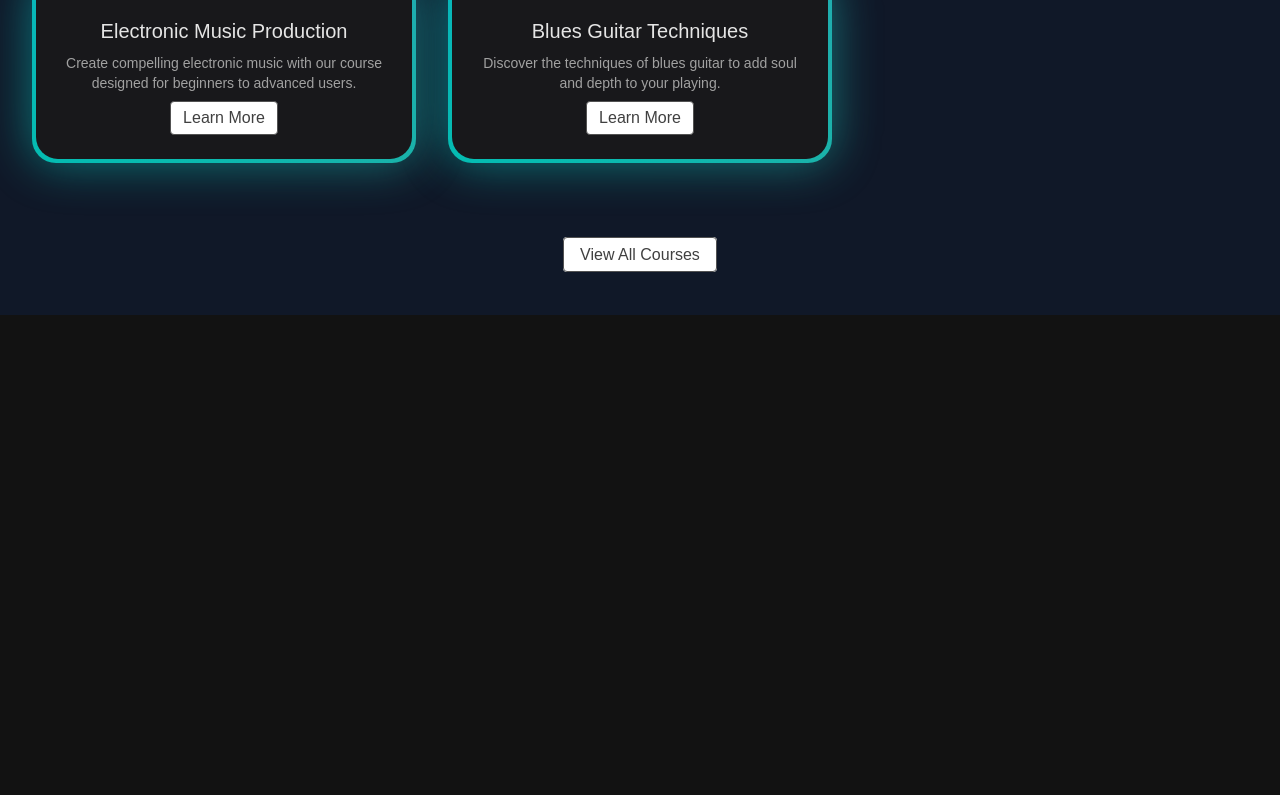
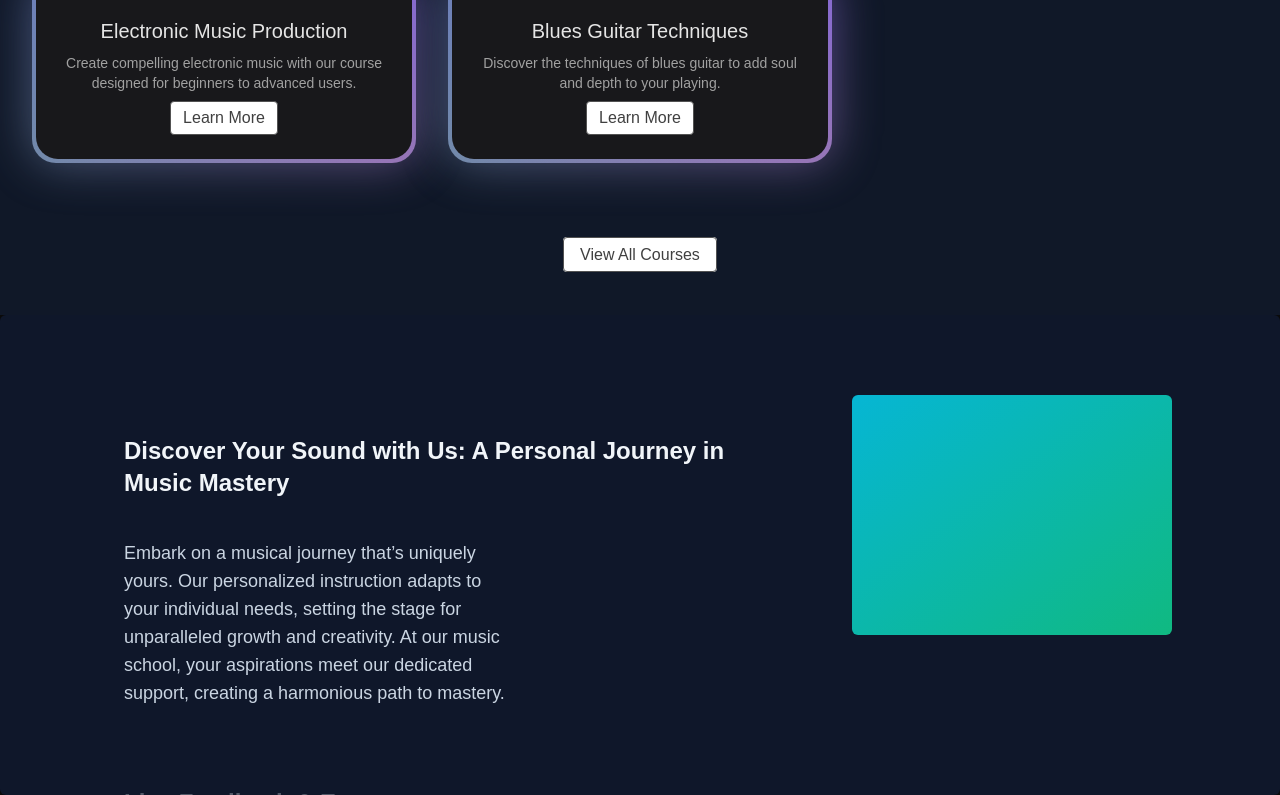
Before and after one commit to rishipatel83/musicnextjs, a Next.js app: page / in a window 1280 px wide. Shown: the part 1061-1856 px from the top of the page. Before the commit the page ends 1376 px from the top, so only its background shows below. Built offline with nearby package versions, Linux system fonts and the light colour scheme.

Commit message:
Add WhyChooseUs component and StickyScroll for enhanced user engagement

```diff
--- a/src/app/page.tsx
+++ b/src/app/page.tsx
@@ -1,11 +1,13 @@
 import FeaturedCourses from "@/components/FeaturedCourses";
 import HeroSection from "@/components/HeroSection";
+import WhyChooseUs from "@/components/WhyChooseUs";
 
 export default function Home() {
   return (
     <main className="min-h-screen bg-black/96 antialiased bg-grid-white/[0.02] ">
       <HeroSection/>
       <FeaturedCourses/>
+      <WhyChooseUs/>
     </main>
   );
 }
--- /dev/null
+++ b/src/components/WhyChooseUs.tsx
@@ -0,0 +1,40 @@
+"use client";
+import React from "react";
+import { StickyScroll } from "./ui/sticky-scroll-reveal";
+import { ST } from "next/dist/shared/lib/utils";
+
+const musicSchoolContent = [
+    {
+    title: 'Discover Your Sound with Us: A Personal Journey in Music Mastery',
+    description:
+        'Embark on a musical journey that’s uniquely yours. Our personalized instruction adapts to your individual needs, setting the stage for unparalleled growth and creativity. At our music school, your aspirations meet our dedicated support, creating a harmonious path to mastery.',
+    },
+    {
+    title: 'Live Feedback & Engagement',
+    description:
+        'Immerse yourself in an interactive learning experience where feedback is immediate, just like real-time changes in a collaborative project. This approach enhances your understanding and mastery of music concepts and performance techniques.',
+    },
+    {
+    title: 'Cutting-Edge Curriculum',
+    description:
+        'Our curriculum is continuously updated to include the latest music education trends and technologies, ensuring you’re always learning with the most current and effective methods. Say goodbye to outdated materials and welcome an education that evolves with the industry.',
+    },
+    {
+    title: 'Limitless Learning Opportunities',
+    description:
+        'With our expansive resource library and dynamic course offerings, you’ll never find yourself without something new to explore. Our platform provides continuous opportunities for growth, ensuring your musical skills are always advancing.',
+    },
+];
+
+
+
+function WhyChooseUs() {
+
+return (
+    <div>
+        <StickyScroll content={musicSchoolContent} />
+    </div>
+)
+}
+
+export default WhyChooseUs
--- /dev/null
+++ b/src/components/ui/sticky-scroll-reveal.tsx
@@ -0,0 +1,119 @@
+"use client";
+import React, { useEffect, useRef, useState } from "react";
+import { useMotionValueEvent, useScroll } from "motion/react";
+import { motion } from "motion/react";
+import { cn } from "@/lib/utils";
+
+// Moved outside the component to prevent recreating on every render
+// and to fix the useEffect exhaustive-deps warning.
+const backgroundColors = [
+  "#0f172a", // slate-900
+  "#000000", // black
+  "#171717", // neutral-900
+];
+
+const linearGradients = [
+  "linear-gradient(to bottom right, #06b6d4, #10b981)", // cyan-500 to emerald-500
+  "linear-gradient(to bottom right, #ec4899, #6366f1)", // pink-500 to indigo-500
+  "linear-gradient(to bottom right, #f97316, #eab308)", // orange-500 to yellow-500
+];
+
+export const StickyScroll = ({
+    content,
+    contentClassName,
+    }: {
+    content: {
+        title: string;
+        description: string;
+        content?: React.ReactNode;
+    }[];
+    contentClassName?: string;
+    }) => {
+    const [activeCard, setActiveCard] = React.useState(0);
+
+    // Typed correctly for a div element instead of 'any'
+    const ref = useRef<HTMLDivElement>(null);
+
+    const { scrollYProgress } = useScroll({
+        // uncomment line 41 and comment line 42 if you DONT want the overflow container and want to have it change on the entire page scroll
+        // target: ref
+        container: ref,
+        offset: ["start start", "end start"],
+    });
+
+    const cardLength = content.length;
+
+    useMotionValueEvent(scrollYProgress, "change", (latest) => {
+        const cardsBreakpoints = content.map((_, index) => index / cardLength);
+        const closestBreakpointIndex = cardsBreakpoints.reduce(
+        (acc, breakpoint, index) => {
+            const distance = Math.abs(latest - breakpoint);
+            if (distance < Math.abs(latest - cardsBreakpoints[acc])) {
+            return index;
+            }
+            return acc;
+        },
+        0,
+        );
+        setActiveCard(closestBreakpointIndex);
+    });
+
+    const [backgroundGradient, setBackgroundGradient] = useState(
+        linearGradients[0],
+    );
+
+    useEffect(() => {
+        setBackgroundGradient(linearGradients[activeCard % linearGradients.length]);
+    }, [activeCard]);
+
+    return (
+        <motion.div
+        animate={{
+            backgroundColor: backgroundColors[activeCard % backgroundColors.length],
+        }}
+        className="relative flex h-120 justify-center space-x-10 overflow-y-auto rounded-md p-10"
+        ref={ref}
+        >
+        <div className="div relative flex items-start px-4">
+            <div className="max-w-2xl">
+            {content.map((item, index) => (
+                <div key={item.title + index} className="my-20">
+                <motion.h2
+                    initial={{
+                    opacity: 0,
+                    }}
+                    animate={{
+                    opacity: activeCard === index ? 1 : 0.3,
+                    }}
+                    className="text-2xl font-bold text-slate-100"
+                >
+                    {item.title}
+                </motion.h2>
+                <motion.p
+                    initial={{
+                    opacity: 0,
+                    }}
+                    animate={{
+                    opacity: activeCard === index ? 1 : 0.3,
+                    }}
+                    className="mt-10 max-w-sm text-lg text-slate-300" // Fixed typo: text-kg -> text-lg
+                >
+                    {item.description}
+                </motion.p>
+                </div>
+            ))}
+            <div className="h-40" />
+            </div>
+        </div>
+        <div
+            style={{ background: backgroundGradient }}
+            className={cn(
+            "sticky top-10 hidden h-60 w-80 overflow-hidden rounded-md bg-white lg:block",
+            contentClassName,
+            )}
+        >
+            {content[activeCard].content ?? null}
+        </div>
+        </motion.div>
+    );
+};
```
